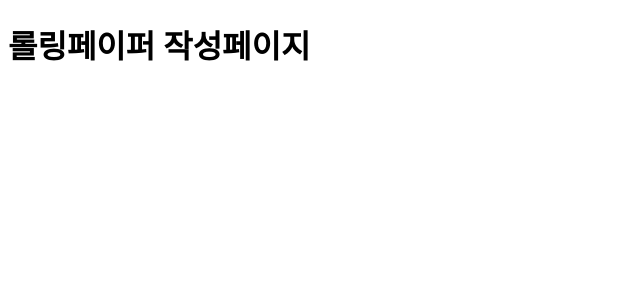
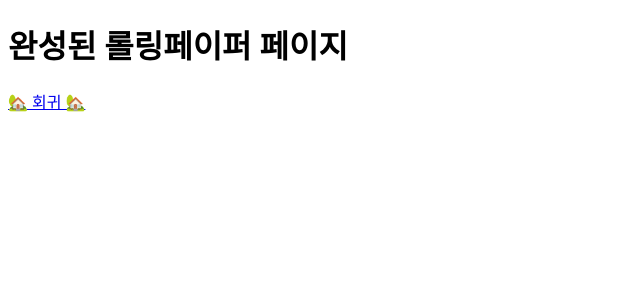
Before and after one commit to nyong-nyong/pangparty-fe, a React (Create React App) app: page /rollingpaper in a window 1280 px wide. Shown: the top 300 px of the page, without its empty margins (0-640 px from the left). Built offline with nearby package versions, Linux system fonts and the light colour scheme.

Commit message:
S08P12A306-112 Init: 디렉토리명 변경

```diff
--- a/src/pages/CreateRollingPaper/CreateRollingPaper.js
+++ b/src/pages/CreatePiece/CreatePiece.js
@@ -1,4 +1,5 @@
 import React from 'react'
+import { Link } from 'react-router-dom';
 
 // 롤링페이퍼 작성하는 페이지
 
@@ -7,6 +8,9 @@ export default function CreateRollingPaper() {
     <div>
       <h1>롤링페이퍼 작성페이지</h1>
 
+      <Link to="/rollingpaper">
+        <button>작성완료</button>
+      </Link>
     </div>
-  )
+  );
 }
--- a/src/pages/IntroEvent/IntroEvent.js
+++ b/src/pages/IntroEvent/IntroEvent.js
@@ -6,7 +6,7 @@ export default function IntroEvent() {
     <div>
       <h1>여기는 이벤트 소개 페이지입니다.</h1>
 
-      <Link to="/rollingpaper">✏️롤링페이퍼 쓰기 버튼</Link>
+      <Link to="/piece">✏️롤링페이퍼 쓰기 버튼</Link>
     </div>
-  )
+  );
 }
--- /dev/null
+++ b/src/pages/PieceList/PieceList.js
@@ -0,0 +1,15 @@
+import React from 'react'
+import { Link } from 'react-router-dom'
+
+// 완성된 롤링페이퍼 페이지
+
+export default function PieceList() {
+  return (
+    <div>
+      <h1>완성된 롤링페이퍼 페이지</h1>
+      <Link to="/">🏡 회귀 🏡</Link>
+    </div>
+  )
+}
+
+// Home으로 돌아가는 버튼 추가하기
--- a/src/pages/Routers.js
+++ b/src/pages/Routers.js
@@ -3,7 +3,8 @@ import { Route, Routes } from "react-router-dom";
 import React from "react";
 import Home from "./Home/Home";
 import IntroEvent from "./IntroEvent/IntroEvent";
-import CreateRollingPaper from "./CreateRollingPaper/CreateRollingPaper";
+import CreatePiece from "./CreatePiece/CreatePiece";
+import PieceList from "./PieceList/PieceList";
 
 // 라우터만 모이는 곳 (차후에 관리하기 편하도록 여기 다 때려박으면됨)
 
@@ -13,7 +14,8 @@ export default function Routers() {
     <Routes>
       <Route path="/" element={<Home />} />
       <Route path="event" element={<IntroEvent />} />
-      <Route path="rollingpaper" element={<CreateRollingPaper />} />
+      <Route path="piece" element={<CreatePiece />} />
+      <Route path="rollingpaper" element={<PieceList />} />
     </Routes>
   );
 }
```
Also changed, not shown: src/pages/RollingPaper/RollingPaper.js (deleted, +0 -9 lines).
